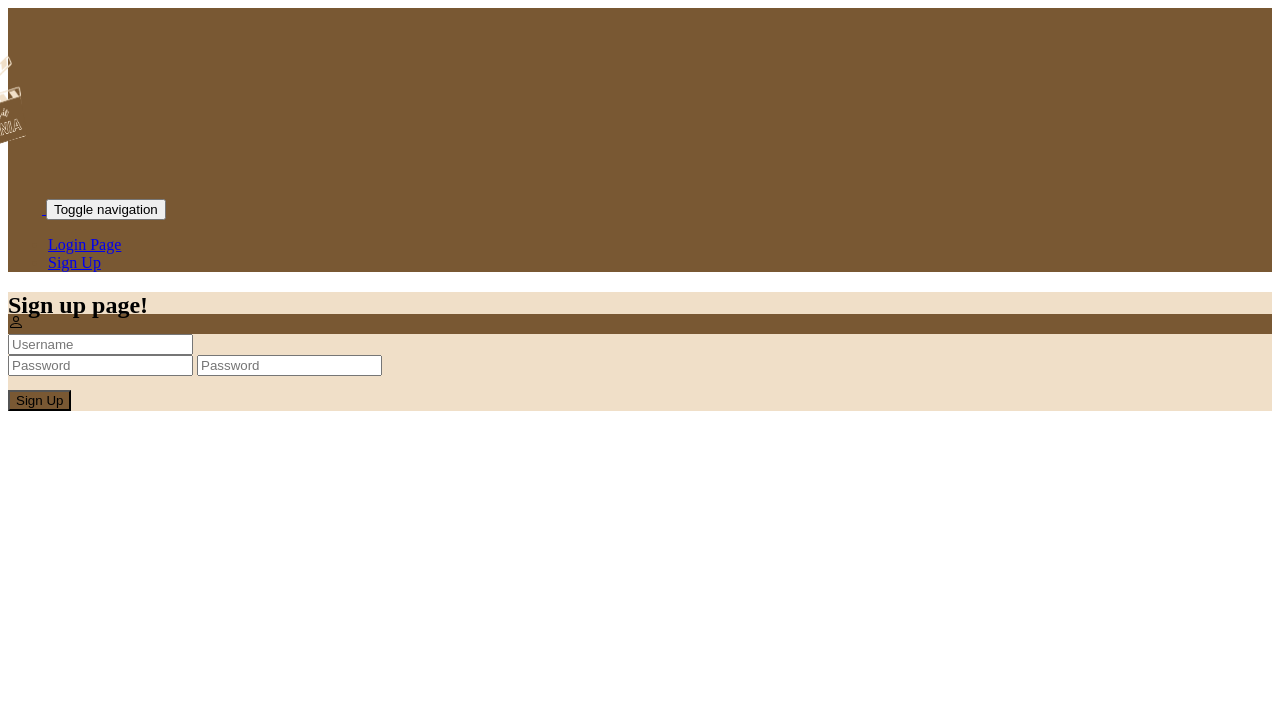
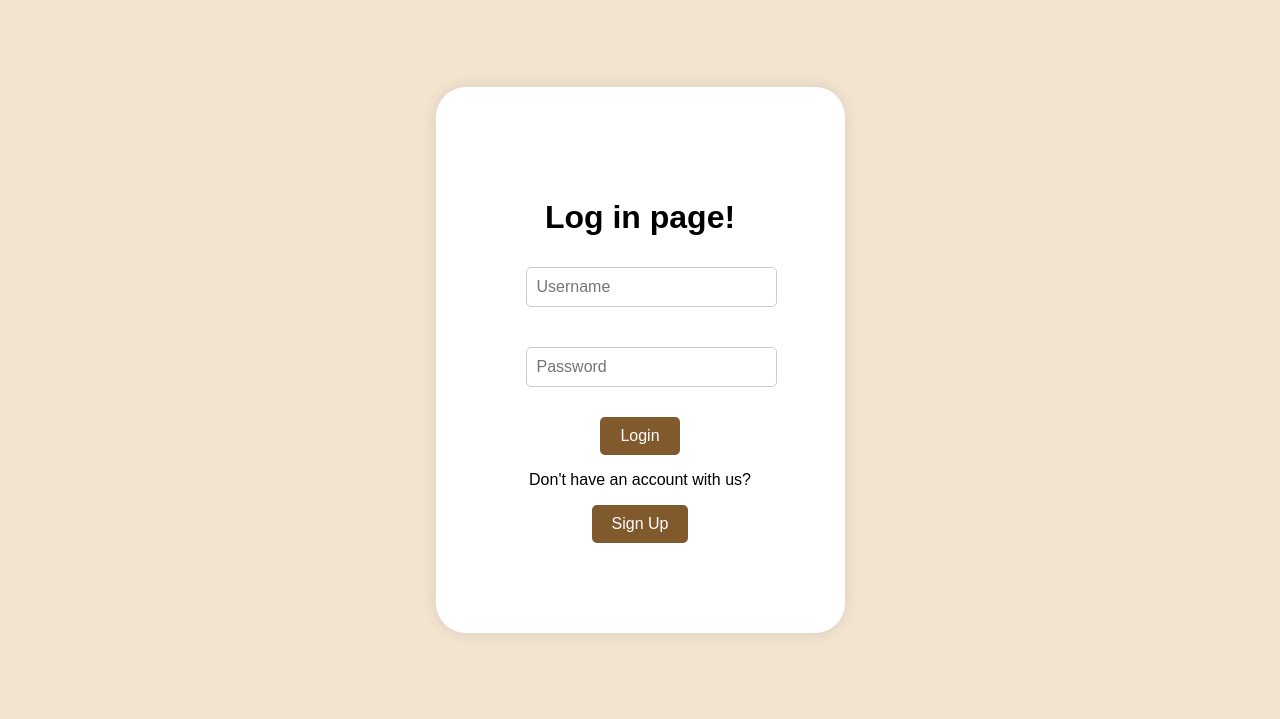
Before and after one commit to tkg1121/IT-490, a PHP site: page / in a window 1280 px wide. Shown: the top 719 px of the page. Run offline with PHP 8.4, Linux system fonts and the light colour scheme.

Commit message:
webpage building

```diff
--- a/frontend/index.php
+++ b/frontend/index.php
@@ -1,84 +1,126 @@
 <?php
 session_start();
+include 'header.php';
 ?>
 <!DOCTYPE html>
-<html data-bs-theme="light" lang="en" style>
+<html lang="en">
+<head>
+    <meta charset="UTF-8">
+    <meta name="viewport" content="width=device-width, initial-scale=1.0">
+    <title>Login Page</title>
+    <style>
+        body {
+            margin: 0;
+            padding: 0;
+            font-family: Arial, sans-serif;
+            background-color: #f3e4d0;
+        }
 
-<head>
-    <meta charset="utf-8" />
-    <meta name="viewport" content="width=device-width, initial-scale=1.0, shrink-to-fit=no" />
-    <title>IT490</title>
+        .login-container {
+            width: 100%;
+            height: 90vh;
+            display: flex;
+            justify-content: center;
+            align-items: center;
+            background-color: #f3e4d0;
+        }
+
+        .login-box {
+            background-color: #fff;
+            padding: 90px;
+            border-radius: 30px;
+            box-shadow: 0px 0px 15px rgba(0, 0, 0, 0.1);
+            text-align: center;
+        }
+
+        .login-box h2 {
+            margin-bottom: 20px;
+            font-size: 24px;
+            color: #4d3b26;
+        }
+
+        .login-box .input-box {
+            margin-bottom: 20px;
+        }
+
+        .login-box .input-box input {
+            width: 100%;
+            padding: 10px;
+            margin: 10px 0;
+            border-radius: 5px;
+            border: 1px solid #ccc;
+            font-size: 16px;
+        }
+
+        .login-box button {
+            background-color: #80592d;
+            color: white;
+            padding: 10px 20px;
+            border: none;
+            border-radius: 5px;
+            font-size: 16px;
+            cursor: pointer;
+        }
+
+        .login-box button:hover {
+            background-color: #69471d;
+        }
+
+        .login-box a {
+            color: #80592d;
+            text-decoration: none;
+        }
+
+        .login-box .sign-up {
+            margin-top: 10px;
+        }
+
+        .top-bar {
+            background-color: #80592d;
+            color: white;
+            display: flex;
+            justify-content: space-between;
+            align-items: center;
+            padding: 10px 20px;
+            font-size: 16px;
+        }
+
+
+
+        .logo img {
+            height: 50px; /* Adjust size as needed */
+        }
+    </style>
 </head>
+<body>
 
-<body>
-    <nav class="navbar navbar-expand-md py-3" data-bs-theme="dark" style="background: #795833;color: #795833;border-style: none;border-color: #795833;border-top-style: none;border-right-style: none;border-bottom-style: none;border-left-style: none;">
-        <div class="container">
-            <a class="navbar-brand d-flex align-items-center" href="index.html">
-                <span class="bs-icon-sm bs-icon-rounded bs-icon-primary d-flex justify-content-center align-items-center me-2 bs-icon" style="background: url('C.png');">
-                    <img width="134" height="186" style="padding-top: 26px;padding-bottom: 26px;margin-bottom: -33px;margin-top: 1px;padding-right: 0px;margin-right: -11px;padding-left: 0px;margin-left: -89px;" src="C.png" loading="lazy" />
-                </span>
-            </a>
-            <button class="navbar-toggler" data-bs-toggle="collapse" data-bs-target="#navcol-5">
-                <span class="visually-hidden">Toggle navigation</span>
-                <span class="navbar-toggler-icon"></span>
-            </button>
-            <div id="navcol-5" class="collapse navbar-collapse" style="background: #795833;">
-                <ul class="navbar-nav ms-auto" style="background: #795833;">
-                    <?php if (isset($_SESSION['username'])): ?>
-                        <li class="nav-item">
-                            <span class="nav-link">Welcome, <?php echo htmlspecialchars($_SESSION['username']); ?>!</span>
-                        </li>
-                        <li class="nav-item"><a class="nav-link" href="logout.php">Log out</a></li>
-                    <?php else: ?>
-                        <li class="nav-item"><a class="nav-link active" href="login.html">Login Page</a></li>
-                        <li class="nav-item"><a class="nav-link" href="signup.html">Sign Up</a></li>
-                    <?php endif; ?>
-                </ul>
-            </div>
+
+
+    <div class="login-container">
+        <div class="login-box">
+            <?php
+            if (isset($_SESSION['username'])) {
+                echo "<h2>Welcome, " . htmlspecialchars($_SESSION['username']) . "!</h2>";
+                echo "<p><a href='logout.php'>Log out</a></p>";
+            } else {
+                echo '<h1>Log in page!</h1>';
+                echo '
+                <div class="input-box">
+                    <input type="text" placeholder="Username" required>
+                </div>
+                <div class="input-box">
+                    <input type="password" placeholder="Password" required>
+                </div>
+                <button>Login</button>
+
+                <div class="sign-up">
+                    <p>Don\'t have an account with us?</p>
+                    <a href="signup.html"><button>Sign Up</button></a>
+                </div>';
+            }
+            ?>
         </div>
-    </nav>
+    </div>
 
-    <main></main>
-
-    <section class="position-relative py-4 py-xl-5" style="background: #f0dfc8;">
-        <div class="container">
-            <div class="row mb-5">
-                <div class="col-md-8 col-xl-6 text-center mx-auto">
-                    <?php if (isset($_SESSION['username'])): ?>
-                        <h2>Welcome, <?php echo htmlspecialchars($_SESSION['username']); ?>!</h2>
-                    <?php else: ?>
-                        <h2>Sign up page!</h2>
-                    <?php endif; ?>
-                </div>
-            </div>
-
-            <div class="row d-flex justify-content-center">
-                <div class="col-md-6 col-xl-4">
-                    <div class="card mb-5">
-                        <div class="card-body d-flex flex-column align-items-center" style="margin-top: -25px;">
-                            <div class="bs-icon-xl bs-icon-circle bs-icon-primary bs-icon my-4" style="background: #795833;">
-                                <svg class="bi bi-person" xmlns="http://www.w3.org/2000/svg" width="1em" height="1em" fill="currentColor" viewBox="0 0 16 16">
-                                    <path d="M8 8a3 3 0 1 0 0-6 3 3 0 0 0 0 6m2-3a2 2 0 1 1-4 0 2 2 0 0 1 4 0m4 8c0 1-1 1-1 1H3s-1 0-1-1 1-4 6-4 6 3 6 4m-1-.004c-.001-.246-.154-.986-.832-1.664C11.516 10.68 10.289 10 8 10c-2.29 0-3.516.68-4.168 1.332-.678.678-.83 1.418-.832 1.664z"></path>
-                                </svg>
-                            </div>
-                            <?php if (!isset($_SESSION['username'])): ?>
-                                <form class="text-center" method="post">
-                                    <div class="mb-3"><input class="form-control" type="email" name="Username" placeholder="Username" /></div>
-                                    <div class="mb-3">
-                                        <input class="form-control" type="password" name="password" placeholder="Password" style="margin-bottom: 14px;" />
-                                        <input class="form-control" type="text" name="password" placeholder="Password" />
-                                    </div>
-                                    <div class="mb-3">
-                                        <button class="btn btn-primary d-block w-100" type="submit" style="background: #795833;">Sign Up</button>
-                                    </div>
-                                </form>
-                            <?php endif; ?>
-                        </div>
-                    </div>
-                </div>
-            </div>
-        </div>
-    </section>
 </body>
-
 </html>
```
Also changed, not shown: frontend/movie_search.html (added, +202 -0 lines), frontend/Front.css (added).
